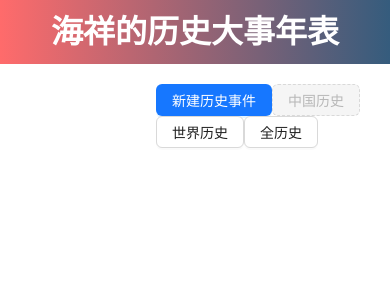
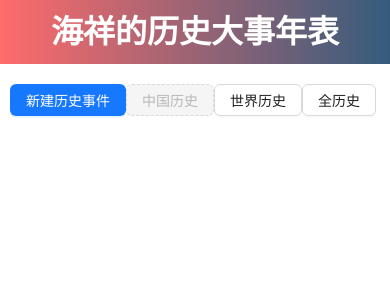
Before and after one commit to AlbertZxxcv/history_record, a React (Create React App) app: page / in a window 390 px wide. Shown: the top 300 px of the page. Built offline with nearby package versions, Linux system fonts and the light colour scheme; no server answers.

Commit message:
btn change

```diff
--- a/src/App.css
+++ b/src/App.css
@@ -55,6 +55,15 @@
   margin-bottom: 36px;
 }
 
+@media (max-width: 786px) {
+  .btn-modal {
+    /* 在窗口宽度小于786px时的样式 */
+    margin-left: 10px; /* 修改为适合的值 */
+    margin-right: 10px; /* 修改为适合的值 */
+    /* 其他样式 */
+  }
+}
+
 .two-time-lines-web{
   display: flex;
   flex-direction: row;
```
Also changed, not shown: 6 other files (tests, documents, lock files or other folders).
